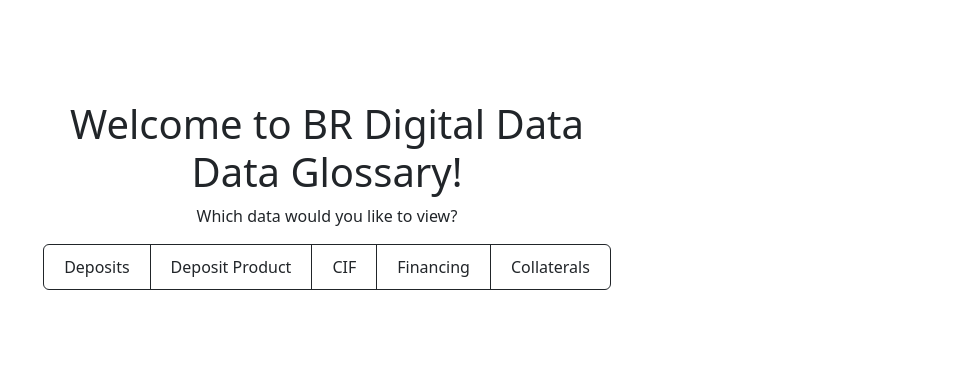
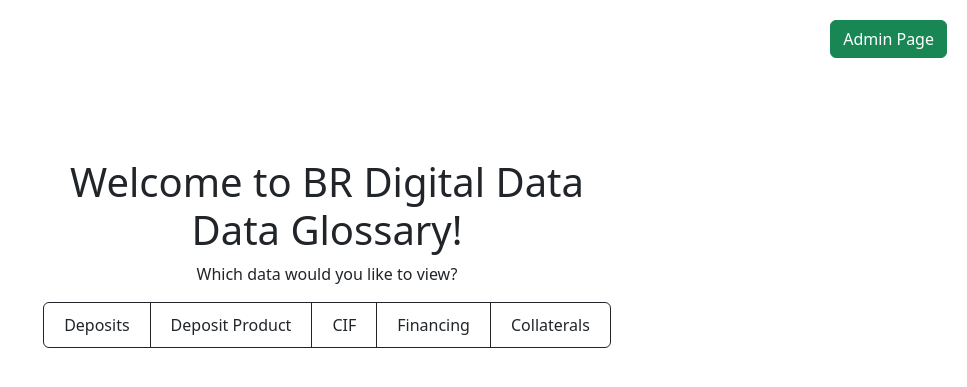
Before and after one commit to spicychicken23/DataDictionaryBR, a Django app: page /datas/ in a window 1280 px wide. Shown: the top 387 px of the page, without its empty margins (313-1280 px from the left). Run offline with Django 5.2, Linux system fonts and the light colour scheme; some libraries are stand-ins or nearby versions.

Commit message:
added admin page button to redirect to admin page

```diff
--- a/datas/templates/datas/front_page.html
+++ b/datas/templates/datas/front_page.html
@@ -19,7 +19,12 @@
         .btn-group .btn:hover {
             transform: scale(1.2); /* Increase the size of the button on hover */
         }
-    </style>
+
+        .admin-btn {
+            margin-top: 20px;
+            margin-right: 20px;
+        }
+        </style>
 </head>
 <body>
 
@@ -36,6 +41,11 @@
       </div>
  {% endcomment %}
 
+{% comment %} <div class="container" {% endcomment %}
+<div class="d-flex justify-content-end">
+    <a href="{% url 'admin:index'%}" class="btn btn-success admin-btn">Admin Page</a>
+</div>
+{% comment %} </div> {% endcomment %}
     <div class="container">
         <h1>Welcome to BR Digital Data <br> Data Glossary!</h1>
         <p>Which data would you like to view?</p>
```
Also changed, not shown: 1 other file.
